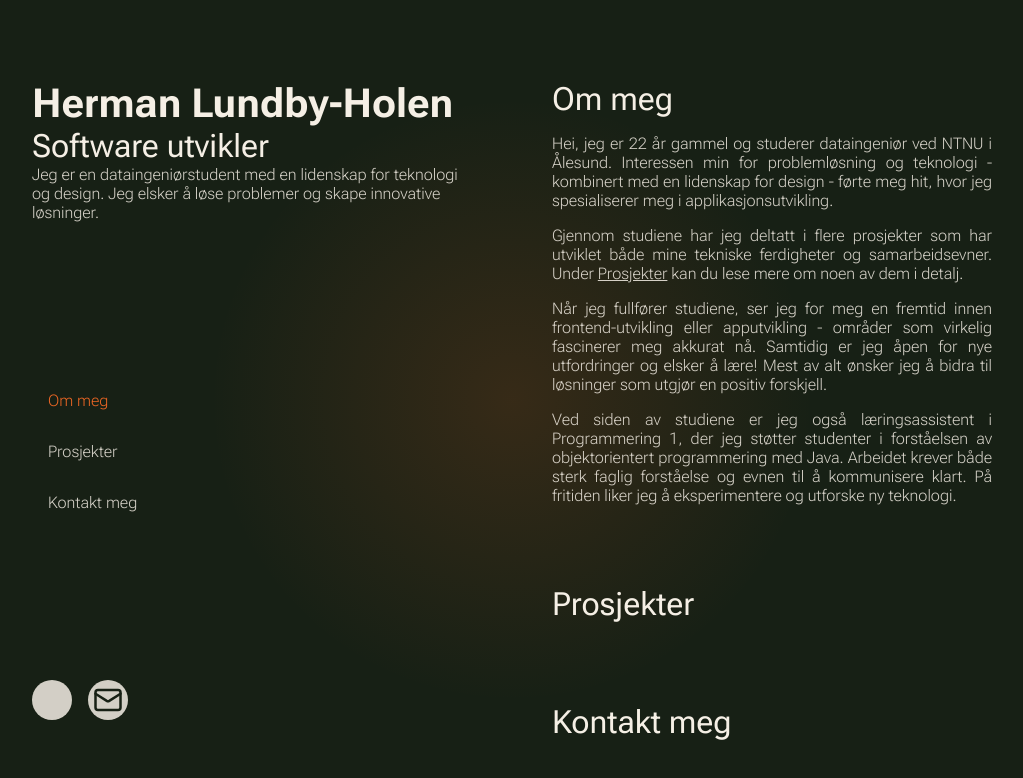
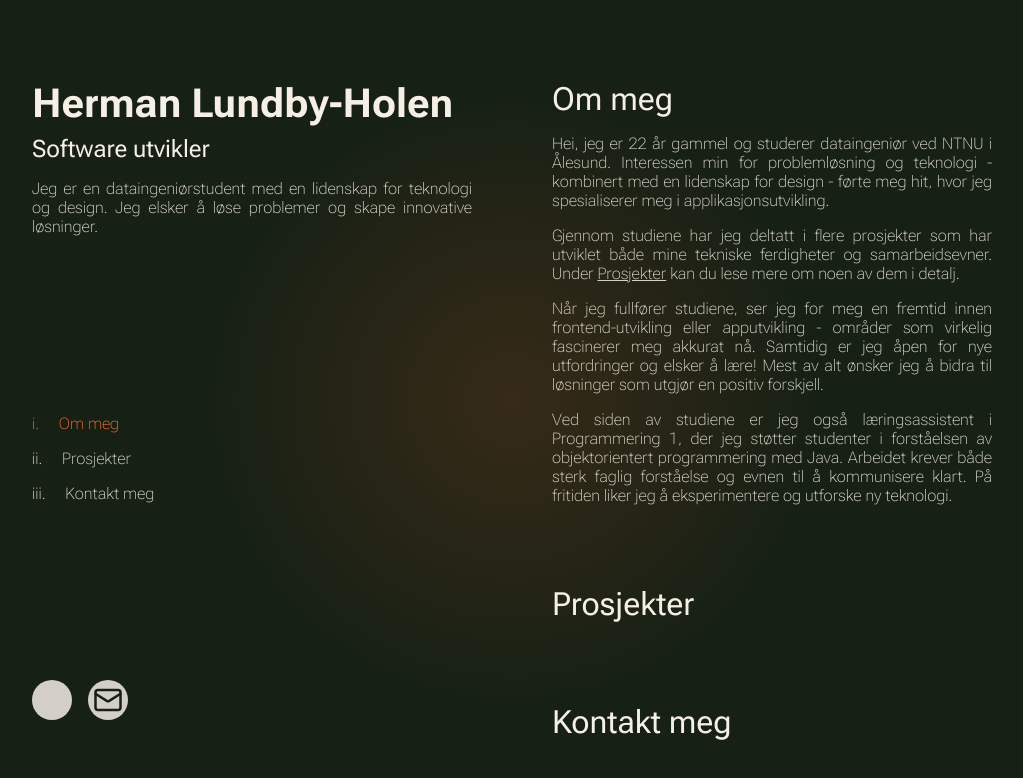
Before and after one commit to Hermzy14/portfolio, a SvelteKit app: page / in a window 1280 px wide. Shown: the top 778 px of the page, without its empty margins (128-1151 px from the left). Built offline with nearby package versions, Linux system fonts and the light colour scheme; some icons are missing.

Commit message:
Updated list style in header

```diff
--- a/src/components/Header.svelte
+++ b/src/components/Header.svelte
@@ -53,7 +53,7 @@
 </script>
 
 <header>
-	<section>
+	<section id="hero">
 		<h1>Herman Lundby-Holen</h1>
 		<h2>Software utvikler</h2>
 		<p>
@@ -64,11 +64,13 @@
 
 	<nav>
 		<ul>
-			<li><a href="#about" class={activeSection === 'about' ? 'active' : ''}>Om meg</a></li>
-			<li>
+			<li class={activeSection === 'about' ? 'active-item' : ''}>
+				<a href="#about" class={activeSection === 'about' ? 'active' : ''}>Om meg</a>
+			</li>
+			<li class={activeSection === 'projects' ? 'active-item' : ''}>
 				<a href="#projects" class={activeSection === 'projects' ? 'active' : ''}>Prosjekter</a>
 			</li>
-			<li>
+			<li class={activeSection === 'contact' ? 'active-item' : ''}>
 				<a href="#contact" class={activeSection === 'contact' ? 'active' : ''}>Kontakt meg</a>
 			</li>
 		</ul>
@@ -96,10 +98,36 @@
 		z-index: 10;
 	}
 
-	nav ul {
-		list-style-type: none;
+	#hero {
 		display: flex;
 		flex-direction: column;
+		text-align: justify;
+	}
+
+	#hero h2 {
+		font-size: 1.5rem;
+		margin: 0.5rem 0 1rem 0;
+	}
+
+	nav ul {
+		list-style-position: inside;
+		list-style-type: lower-roman;
+		display: flex;
+		flex-direction: column;
+		gap: 1rem;
+	}
+
+	nav li {
+		color: var(--text-color);
+		transition: color 0.3s ease;
+	}
+
+	nav li:hover {
+		color: var(--accent-color);
+	}
+
+	nav li.active-item {
+		color: var(--accent-color);
 	}
 
 	nav a {
@@ -107,7 +135,6 @@
 		text-decoration: none;
 		padding: 1rem;
 		border-radius: 8px;
-		display: block;
 		transition: color 0.3s ease;
 	}
 
--- a/src/routes/+layout.svelte
+++ b/src/routes/+layout.svelte
@@ -39,7 +39,7 @@
 
 	:global(body) {
 		font-family: 'Roboto Flex', sans-serif;
-		font-weight: 200;
+		font-weight: 100;
 		color: var(--text-color);
 		background-color: var(--background-color);
 	}
```
